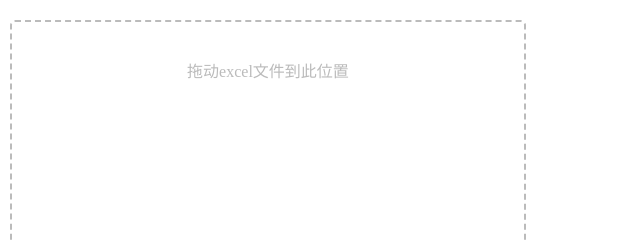
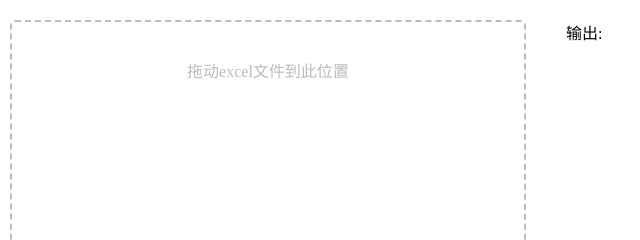
Before and after one commit to wyh369352887/pickExcel, a plain HTML site: page index.html in a window 1280 px wide. Shown: the top 240 px of the page, 10-650 px from the left. Drawn offline with Linux system fonts and the light colour scheme.

Commit message:
界面优化

```diff
--- a/index.html
+++ b/index.html
@@ -13,6 +13,7 @@
     <select name="format" style="display: none;">
         <option value="json" selected> JSON</option>
     </select>
+    <p class="title">输出:</p>
     <div id="out"></div>
     <div class="left">
         <div id="drop">拖动excel文件到此位置</div>
--- a/style/index.css
+++ b/style/index.css
@@ -1 +1 @@
-*{margin:0;padding:0;list-style-type:none}input{margin:5px 0}.left{width:40%;height:auto;position:absolute;top:20px;bottom:20px;left:20px}#drop{border:2px dashed #bbb;-moz-border-radius:5px;-webkit-border-radius:5px;border-radius:5px;text-align:center;font:20pt 700,Vollkorn;color:#bbb;width:100%;height:40%;line-height:100px;position:relative}textarea{width:50%;height:90%;position:absolute;top:20px;right:20px}#excelStartLine{width:100px}#button{width:100%;position:relative;top:2%}#button li{margin:5px 0}#option{position:relative;top:2%;width:100%}#innerOption input{display:block}
+*{margin:0;padding:0;list-style-type:none}input{margin:5px 0}.title{position:absolute;left:45%;top:20px}.left{width:40%;height:auto;position:absolute;top:20px;bottom:20px;left:20px}#drop{border:2px dashed #bbb;-moz-border-radius:5px;-webkit-border-radius:5px;border-radius:5px;text-align:center;font:20pt 700,Vollkorn;color:#bbb;width:100%;height:40%;line-height:100px;position:relative}textarea{width:50%;height:90%;position:absolute;top:20px;right:20px}#excelStartLine{width:100px}#button{width:100%;position:relative;top:2%}#button li{margin:5px 0}#option{position:relative;top:2%;width:100%}#innerOption input{display:block}
```
